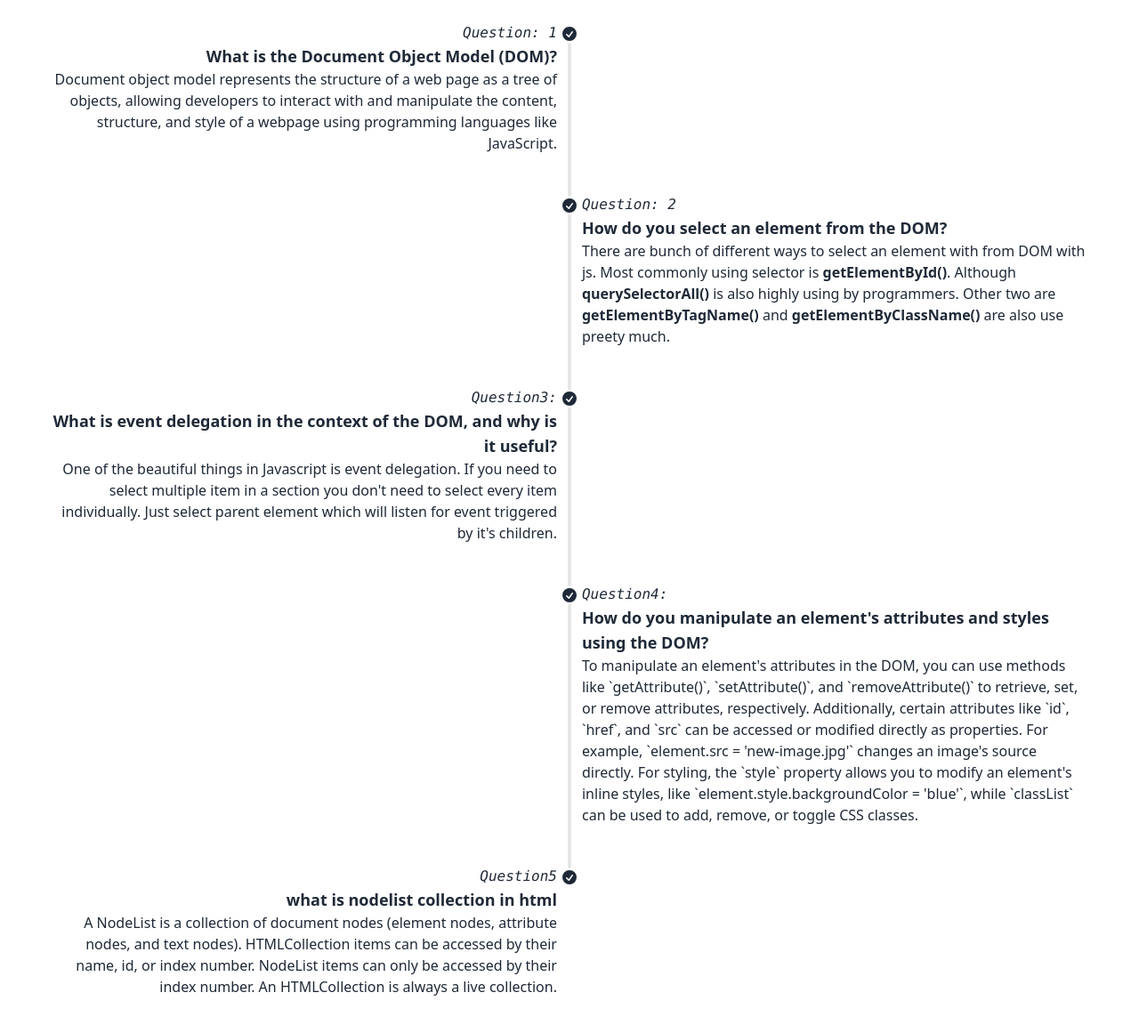
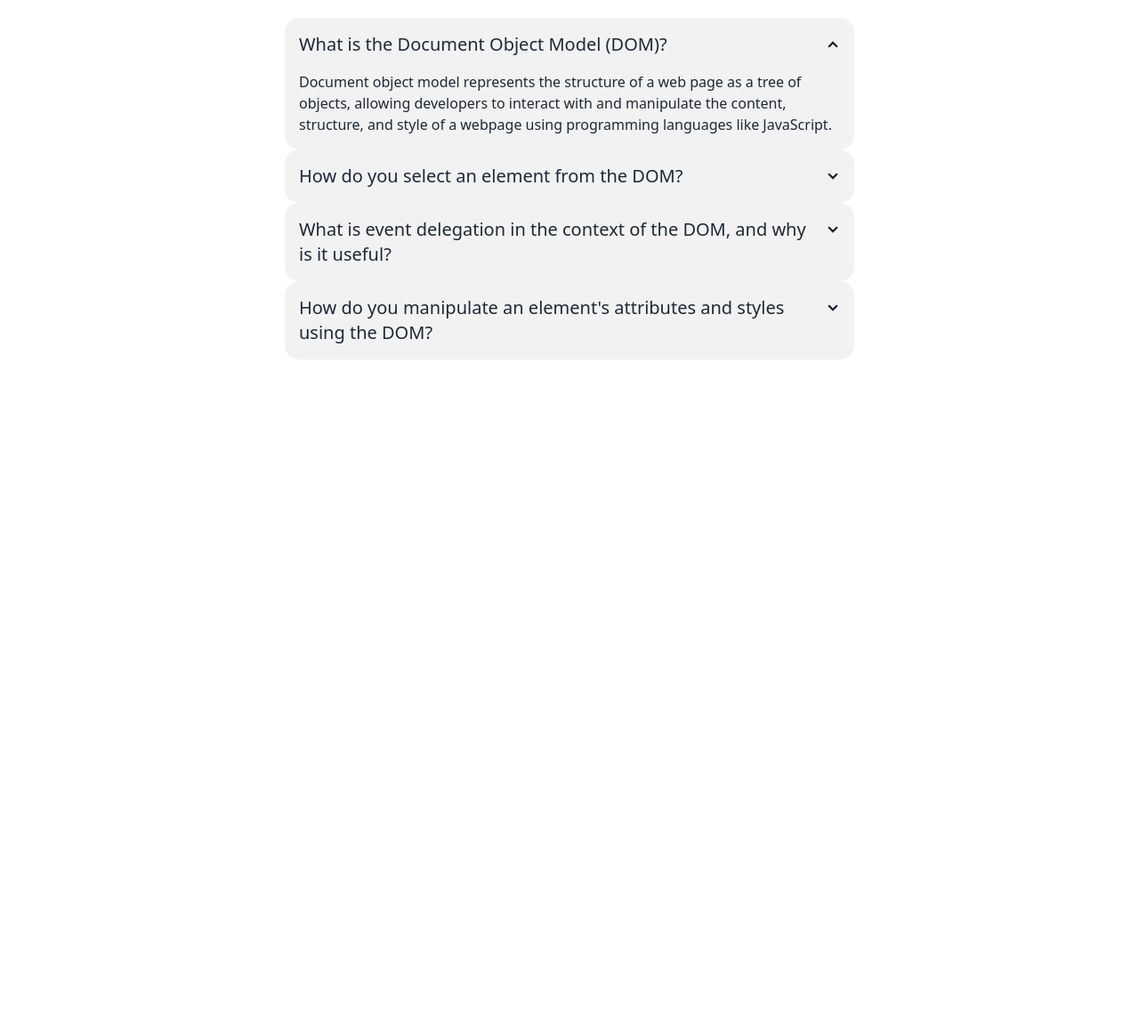
Before and after one commit to zishanmeh/Donate-Bangladesh, a plain HTML site: page src/blog.html in a window 1280 px wide. Shown: the part 100-1261 px from the top of the page at 89% size. After the commit the page ends 800 px from the top, so only its background shows below. Drawn offline with nearby package versions, Linux system fonts and the light colour scheme.

Commit message:
Blog page layout changed

```diff
--- a/src/blog.html
+++ b/src/blog.html
@@ -1,8 +1,13 @@
 <!DOCTYPE html>
-<html lang="en">
+<html lang="en" data-theme="light">
   <head>
     <meta charset="UTF-8" />
     <meta name="viewport" content="width=device-width, initial-scale=1.0" />
+    <!-- Font awesome kit -->
+    <script
+      src="https://kit.fontawesome.com/7d97467ebb.js"
+      crossorigin="anonymous"
+    ></script>
     <title>Donate Bangladesh Blog</title>
     <!-- Daisy UI + Tailwind Css CDN LInk -->
     <link
@@ -14,164 +19,78 @@
   </head>
   <body>
     <header class="my-6 p-4">
-      <h1 class="text-center text-4xl font-bold underline">Blog</h1>
+      <div class="flex justify-center items-center gap-3">
+        <h1 class="text-center text-4xl font-bold underline">Important FAQ</h1>
+        <i class="fa-brands fa-pagelines fa-bounce text-4xl"></i>
+      </div>
     </header>
-    <main class="w-11/12 mx-auto">
-      <ul
-        class="timeline timeline-snap-icon max-md:timeline-compact timeline-vertical"
-      >
-        <li>
-          <div class="timeline-middle">
-            <svg
-              xmlns="http://www.w3.org/2000/svg"
-              viewBox="0 0 20 20"
-              fill="currentColor"
-              class="h-5 w-5"
-            >
-              <path
-                fill-rule="evenodd"
-                d="M10 18a8 8 0 100-16 8 8 0 000 16zm3.857-9.809a.75.75 0 00-1.214-.882l-3.483 4.79-1.88-1.88a.75.75 0 10-1.06 1.061l2.5 2.5a.75.75 0 001.137-.089l4-5.5z"
-                clip-rule="evenodd"
-              />
-            </svg>
-          </div>
-          <div class="timeline-start mb-10 md:text-end">
-            <time class="font-mono italic">Question: 1</time>
-            <div class="text-lg font-black">
+    <main class="w-11/12 mx-auto md:w-1/2">
+      <div>
+        <div class="collapse collapse-arrow bg-base-200">
+          <input type="radio" name="my-accordion-2" checked="checked" />
+          <div class="collapse-title text-xl font-medium">
             What is the Document Object Model (DOM)?
           </div>
+          <div class="collapse-content">
+            <p>
               Document object model represents the structure of a web page as a
-            tree of objects, allowing developers to interact with and manipulate
-            the content, structure, and style of a webpage using programming
-            languages like JavaScript.
+              tree of objects, allowing developers to interact with and
+              manipulate the content, structure, and style of a webpage using
+              programming languages like JavaScript.
+            </p>
           </div>
-          <hr />
-        </li>
-        <li>
-          <hr />
-          <div class="timeline-middle">
-            <svg
-              xmlns="http://www.w3.org/2000/svg"
-              viewBox="0 0 20 20"
-              fill="currentColor"
-              class="h-5 w-5"
-            >
-              <path
-                fill-rule="evenodd"
-                d="M10 18a8 8 0 100-16 8 8 0 000 16zm3.857-9.809a.75.75 0 00-1.214-.882l-3.483 4.79-1.88-1.88a.75.75 0 10-1.06 1.061l2.5 2.5a.75.75 0 001.137-.089l4-5.5z"
-                clip-rule="evenodd"
-              />
-            </svg>
         </div>
-          <div class="timeline-end mb-10">
-            <time class="font-mono italic">Question: 2</time>
-            <div class="text-lg font-black">
+        <div class="collapse collapse-arrow bg-base-200">
+          <input type="radio" name="my-accordion-2" />
+          <div class="collapse-title text-xl font-medium">
             How do you select an element from the DOM?
           </div>
-            There are bunch of different ways to select an element with from DOM
-            with js. Most commonly using selector is
+          <div class="collapse-content">
+            <p>
+              There are bunch of different ways to select an element with from
+              DOM with js. Most commonly using selector is
               <span class="font-bold">getElementById()</span>. Although
               <span class="font-bold">querySelectorAll()</span> is also highly
               using by programmers. Other two are
               <span class="font-bold">getElementByTagName()</span> and
-            <span class="font-bold">getElementByClassName()</span> are also use
-            preety much.
+              <span class="font-bold">getElementByClassName()</span> are also
+              use preety much.
+            </p>
           </div>
-          <hr />
-        </li>
-        <li>
-          <hr />
-          <div class="timeline-middle">
-            <svg
-              xmlns="http://www.w3.org/2000/svg"
-              viewBox="0 0 20 20"
-              fill="currentColor"
-              class="h-5 w-5"
-            >
-              <path
-                fill-rule="evenodd"
-                d="M10 18a8 8 0 100-16 8 8 0 000 16zm3.857-9.809a.75.75 0 00-1.214-.882l-3.483 4.79-1.88-1.88a.75.75 0 10-1.06 1.061l2.5 2.5a.75.75 0 001.137-.089l4-5.5z"
-                clip-rule="evenodd"
-              />
-            </svg>
         </div>
-          <div class="timeline-start mb-10 md:text-end">
-            <time class="font-mono italic">Question3: </time>
-            <div class="text-lg font-black">
+        <div class="collapse collapse-arrow bg-base-200">
+          <input type="radio" name="my-accordion-2" />
+          <div class="collapse-title text-xl font-medium">
             What is event delegation in the context of the DOM, and why is it
             useful?
           </div>
+          <div class="collapse-content">
+            <p>
               One of the beautiful things in Javascript is event delegation. If
               you need to select multiple item in a section you don't need to
               select every item individually. Just select parent element which
               will listen for event triggered by it's children.
+            </p>
           </div>
-          <hr />
-        </li>
-        <li>
-          <hr />
-          <div class="timeline-middle">
-            <svg
-              xmlns="http://www.w3.org/2000/svg"
-              viewBox="0 0 20 20"
-              fill="currentColor"
-              class="h-5 w-5"
-            >
-              <path
-                fill-rule="evenodd"
-                d="M10 18a8 8 0 100-16 8 8 0 000 16zm3.857-9.809a.75.75 0 00-1.214-.882l-3.483 4.79-1.88-1.88a.75.75 0 10-1.06 1.061l2.5 2.5a.75.75 0 001.137-.089l4-5.5z"
-                clip-rule="evenodd"
-              />
-            </svg>
         </div>
-          <div class="timeline-end mb-10">
-            <time class="font-mono italic">Question4:</time>
-            <div class="text-lg font-black">
+        <div class="collapse collapse-arrow bg-base-200">
+          <input type="radio" name="my-accordion-2" />
+          <div class="collapse-title text-xl font-medium">
             How do you manipulate an element's attributes and styles using the
             DOM?
           </div>
-            To manipulate an element's attributes in the DOM, you can use
-            methods like `getAttribute()`, `setAttribute()`, and
-            `removeAttribute()` to retrieve, set, or remove attributes,
-            respectively. Additionally, certain attributes like `id`, `href`,
-            and `src` can be accessed or modified directly as properties. For
-            example, `element.src = 'new-image.jpg'` changes an image's source
-            directly. For styling, the `style` property allows you to modify an
-            element's inline styles, like `element.style.backgroundColor =
-            'blue'`, while `classList` can be used to add, remove, or toggle CSS
-            classes.
+          <div class="collapse-content">
+            <p>
+              To manipulate an element's attributes in the DOM, I can use
+              methods like <span class="font-bold">getAttribute()</span>,
+              <span class="font-bold">setAttribute()</span> to set, or remove
+              attributes. Attributes like id, src, href can be accessed or
+              modified directly as properties. For example, `element.src =
+              'new-image.jpg'` changes an image's source directly.
+            </p>
           </div>
-          <hr />
-        </li>
-        <li>
-          <hr />
-          <div class="timeline-middle">
-            <svg
-              xmlns="http://www.w3.org/2000/svg"
-              viewBox="0 0 20 20"
-              fill="currentColor"
-              class="h-5 w-5"
-            >
-              <path
-                fill-rule="evenodd"
-                d="M10 18a8 8 0 100-16 8 8 0 000 16zm3.857-9.809a.75.75 0 00-1.214-.882l-3.483 4.79-1.88-1.88a.75.75 0 10-1.06 1.061l2.5 2.5a.75.75 0 001.137-.089l4-5.5z"
-                clip-rule="evenodd"
-              />
-            </svg>
         </div>
-          <div class="timeline-start mb-10 md:text-end">
-            <time class="font-mono italic">Question5</time>
-            <div class="text-lg font-black">
-              what is nodelist collection in html
       </div>
-            A NodeList is a collection of document nodes (element nodes,
-            attribute nodes, and text nodes). HTMLCollection items can be
-            accessed by their name, id, or index number. NodeList items can only
-            be accessed by their index number. An HTMLCollection is always a
-            live collection.
-          </div>
-        </li>
-      </ul>
     </main>
   </body>
 </html>
```
Also changed, not shown: index.html (+17 -9 lines). Lines whose indentation alone changed are shown as unchanged.
